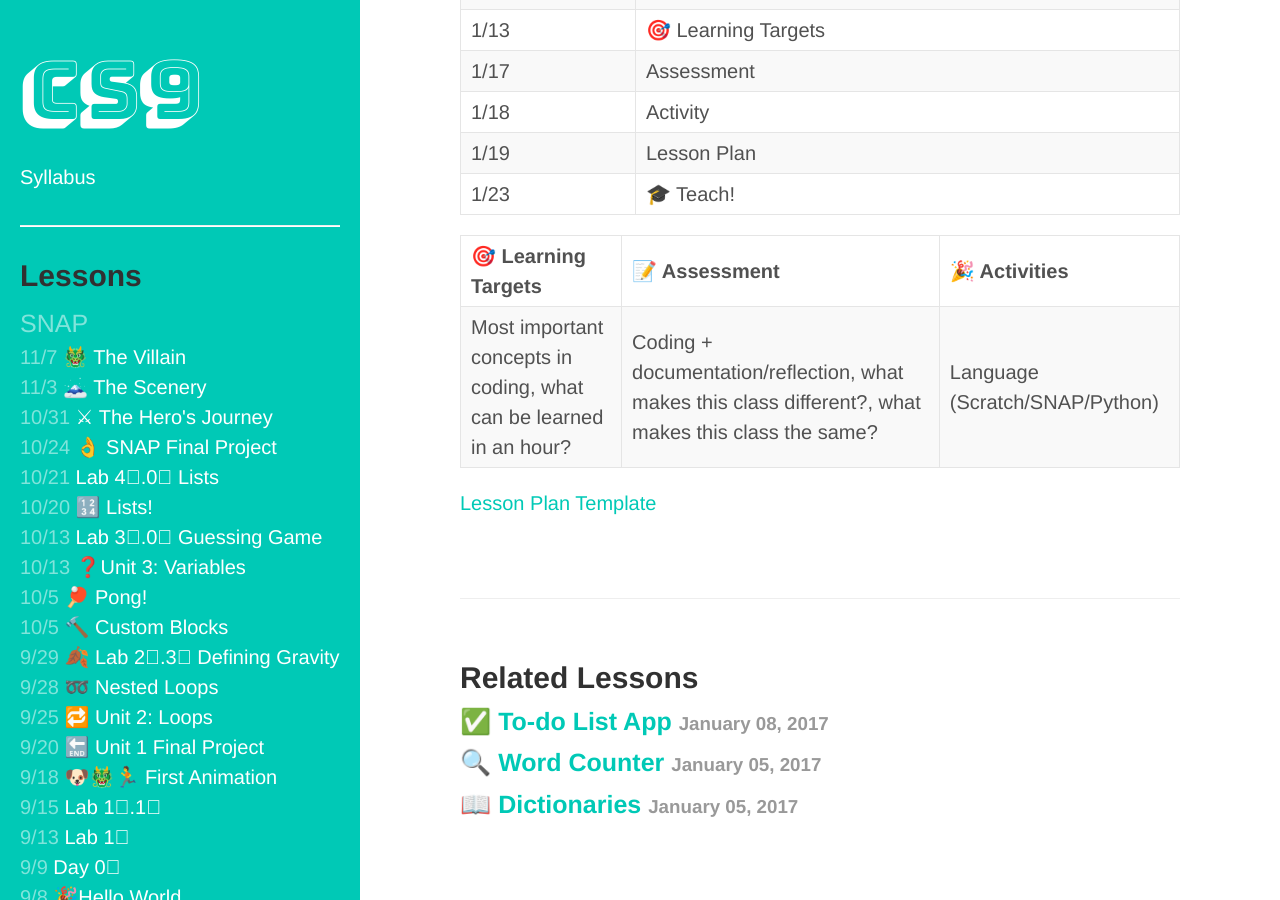
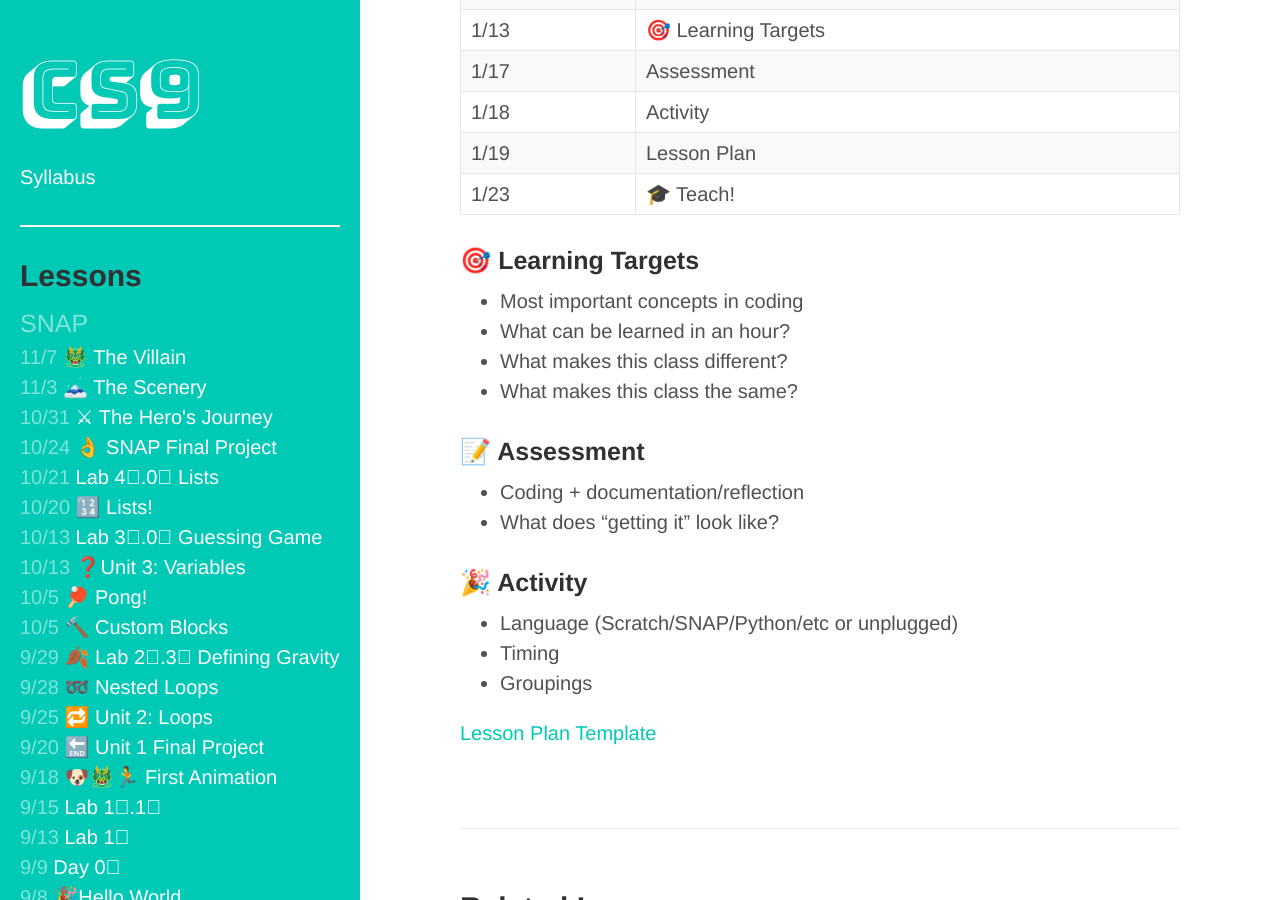
Before and after one commit to bensk/CS9, a Jekyll site: the page built from _posts/Python/2017-01-12-final-project.md, in a window 1280 px wide and 900 px high, scrolled down 3012 px. Built offline with Jekyll 4.4.1, drawn with Linux system fonts in a browser that asks for light colours; some web fonts are replaced; a style sheet for code colours, icons or effects is not loaded.

Commit message:
calendar

```diff
--- a/_posts/Python/2017-01-12-final-project.md
+++ b/_posts/Python/2017-01-12-final-project.md
@@ -83,8 +83,19 @@ This is _completely backwards_ from how most people think about preparing to tea
 | 1/19 | Lesson Plan         |
 | 1/23 | 🎓 Teach!           |
 
-| 🎯 Learning Targets                                                | 📝 Assessment                                                                                        | 🎉 Activities                  |
-|:-------------------------------------------------------------------|:-----------------------------------------------------------------------------------------------------|:-------------------------------|
-| Most important concepts in coding, what can be learned in an hour? | Coding + documentation/reflection, what makes this class different?, what makes this class the same? | Language (Scratch/SNAP/Python) |
+### 🎯 Learning Targets
+- Most important concepts in coding
+- What can be learned in an hour?
+- What makes this class different?
+- What makes this class the same?
+
+### 📝 Assessment
+- Coding + documentation/reflection
+- What does "getting it" look like?
+
+### 🎉 Activity
+- Language (Scratch/SNAP/Python/etc or unplugged)
+- Timing
+- Groupings
 
 [Lesson Plan Template](https://docs.google.com/a/ms223.org/document/d/1t4gxzmE9Hc-uyVIJoSw6UVB-yGWH5lPJX7l2gT9ylUU/edit?usp=sharing)
```
